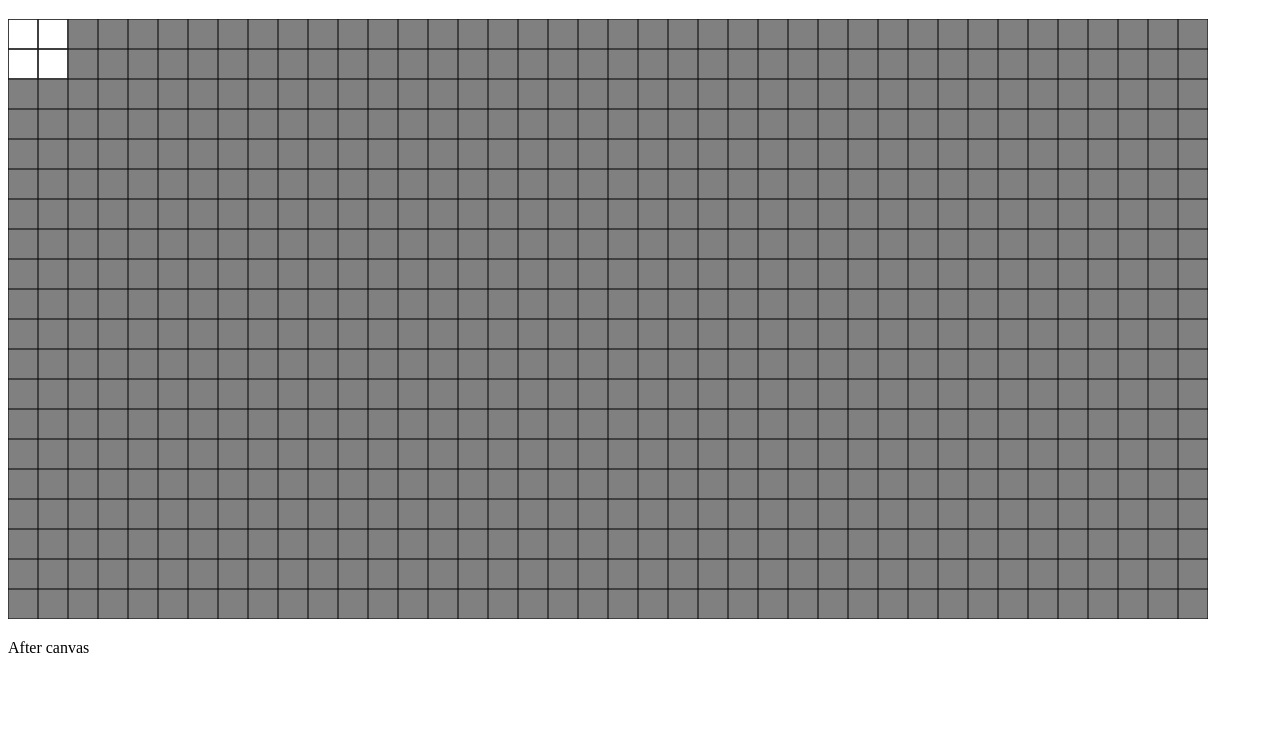
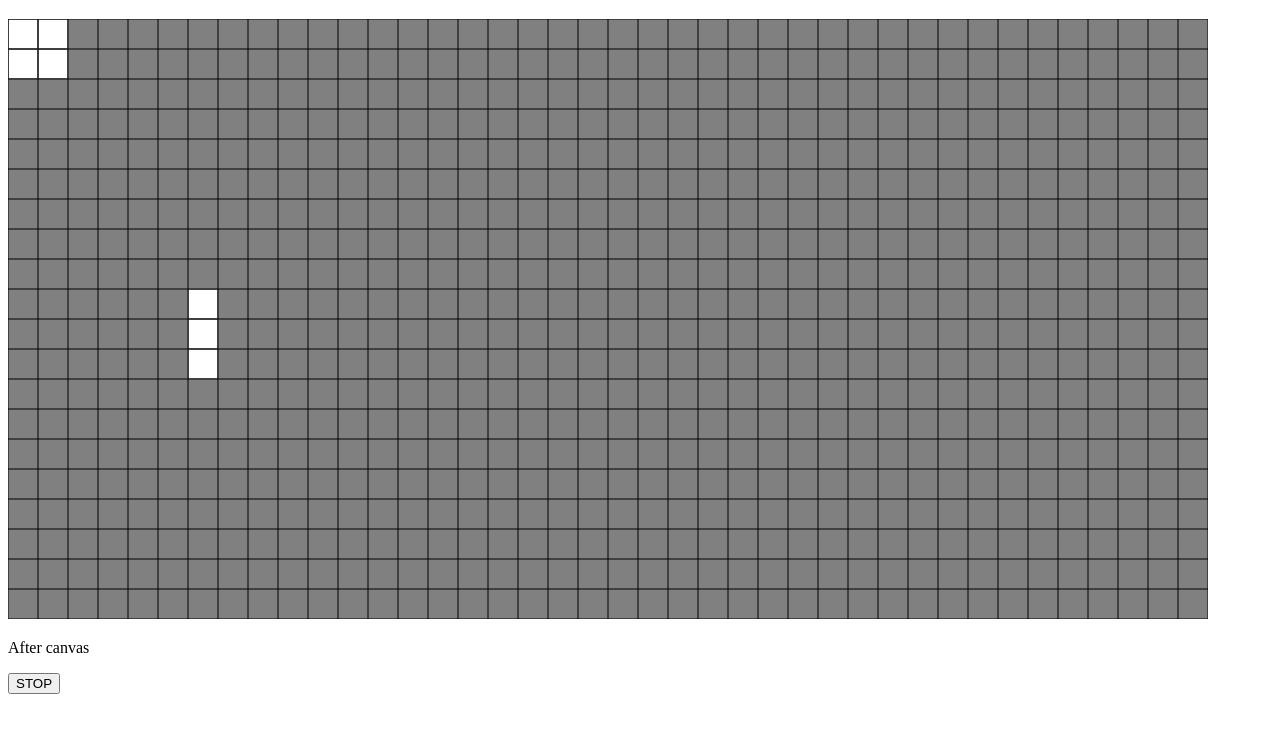
Before and after one commit to EmKian/Game-of-Life, a plain HTML site: page index.html in a window 1280 px wide. Shown: the part 61-794 px from the top of the page. Drawn offline with Linux system fonts and the light colour scheme.

Commit message:
Made the simulation work and added stop button

```diff
--- a/canvas.js
+++ b/canvas.js
@@ -48,11 +48,12 @@ class ToroidalArray {
 
     get(x, y) {
         if (x < 0) {
-            x = this.maxX - x;
+            x = this.maxX - Math.abs(x);
         }
         if (y < 0) {
-            y = this.maxY - y;
+            y = this.maxY - Math.abs(y);
         }
+        console.log(`${x} ${y}`)
         return this.#field[y % this.maxY][x % this.maxX];
     }
 
@@ -93,24 +94,26 @@ class Universe {
         for (let [directionX, directionY] of checks) {
             let tileY = y + directionY;
             let tileX = x + directionX;
-            console.log(`${tileX}, ${tileY}`)
-            console.log()
             if (this.cells.get(tileX, tileY) === true) count++;
         }
         return count;
     }
 
     nextGeneration() {
+        let newGen = new ToroidalArray(this.cells.maxX, this.cells.maxY);
         for (let y = 0; y < this.cells.maxY; y++) {
             for (let x = 0; x < this.cells.maxX; x++) {
                 let neighbors = this.countNeighbors(x, y);
                 if (neighbors === 3) {
-                    this.cells.set(x, y, true);
+                    newGen.set(x, y, true);
                 } else if (neighbors !== 4) {
-                    this.cells.set(x, y, false);
+                    newGen.set(x, y, false);
+                } else {
+                    newGen.set(x, y, this.cells.get(x, y))
                 }
             }
         }
+        this.cells = newGen;
     }
 
     tick() {
@@ -122,7 +125,6 @@ class Canvas {
     constructor(tileArea = 10, canvasId = "") {
         this.canvas = document.getElementById(canvasId);
         if (this.canvas === null) {
-            console.log("ciao");
             this.canvas = document.querySelector("canvas");
         }
         this.tileSide = tileArea;
@@ -145,6 +147,13 @@ class Canvas {
     findTile(x, y) {
         return [Math.floor(x / this.tileSide) * this.tileSide, Math.floor(y / this.tileSide) * this.tileSide]
     }
+
+    findTileNum(x, y) {
+        // let [acx, acy] = this.findTile(x, y);
+        // return [Math.floor(acx / this.tileSide), Math.floor(acy / this.tileSide)];
+        return [Math.floor(x / this.tileSide), Math.floor(y / this.tileSide)]
+    }
+
 
     fillTile(x, y) {
         let [tileX, tileY] = this.findTile(x, y);
@@ -188,26 +197,42 @@ field.flipCell(0, 0);
 field.flipCell(0, 1);
 field.flipCell(1, 1);
 field.flipCell(1, 0);
+field.flipCell(5, 10);
+field.flipCell(6, 10);
+field.flipCell(7, 10);
 canvas.updateCanvas(field.cells);
 const bounding = canvas.canvas.getBoundingClientRect();
-["click", "dblclick"].forEach(function (evt) {
-    canvas.canvas.addEventListener(evt, event => {
+["click"].forEach(function (evt) {
+    canvas.canvas.addEventListener(evt, async event => {
         let [x, y] = [event.clientX - bounding.left, event.clientY - bounding.top];
-        console.log(`Drawing dot at ${x} ${y}`)
-        let [actualX, actualY] = canvas.findTile(x, y);
+        let [actualX, actualY] = canvas.findTileNum(x, y);
+        console.log(`Drawing dot at ${actualX} ${actualY}`);
         console.log(field.countNeighbors(actualX, actualY));
-        if (evt === "click") canvas.fillTile(x, y);
+        field.flipCell(actualX, actualY);
+        if (field.getCell(actualX, actualY)) canvas.fillTile(x, y);
         else canvas.clearTile(x, y);
     })
+})
+let intervalID = setInterval((() => doUpdate = true), 1000);
+document.getElementById("stop-button").addEventListener("click", async event => {
+    if (intervalID !== null) {
+        clearInterval(intervalID);
+    } else {
+        intervalID = setInterval((() => doUpdate = true), 1000);
+    }
 })
 // window.onresize = function () {
 //     canvas.canvas.width = document.body.clientWidth;
 //     canvas.drawGrid();
 // }
-// window.requestAnimationFrame(gameLoop);
-//
-// async function gameLoop() {
-//     canvas.updateCanvas(field.cells)
-//     field.tick();
-//     await new Promise(resolve => setTimeout(resolve, 1000));
-// }
+window.requestAnimationFrame(gameLoop);
+
+let doUpdate = false;
+async function gameLoop() {
+    if (doUpdate) {
+        field.tick();
+        canvas.updateCanvas(field.cells)
+        doUpdate = false;
+    }
+    window.requestAnimationFrame(gameLoop);
+}
--- a/index.html
+++ b/index.html
@@ -15,6 +15,7 @@
         <canvas height="600" width="1200" style="background-color: grey"></canvas>
     </div>
     <p>After canvas</p>
+    <button id="stop-button">STOP</button>
 </div>
 </body>
 </html>
```
